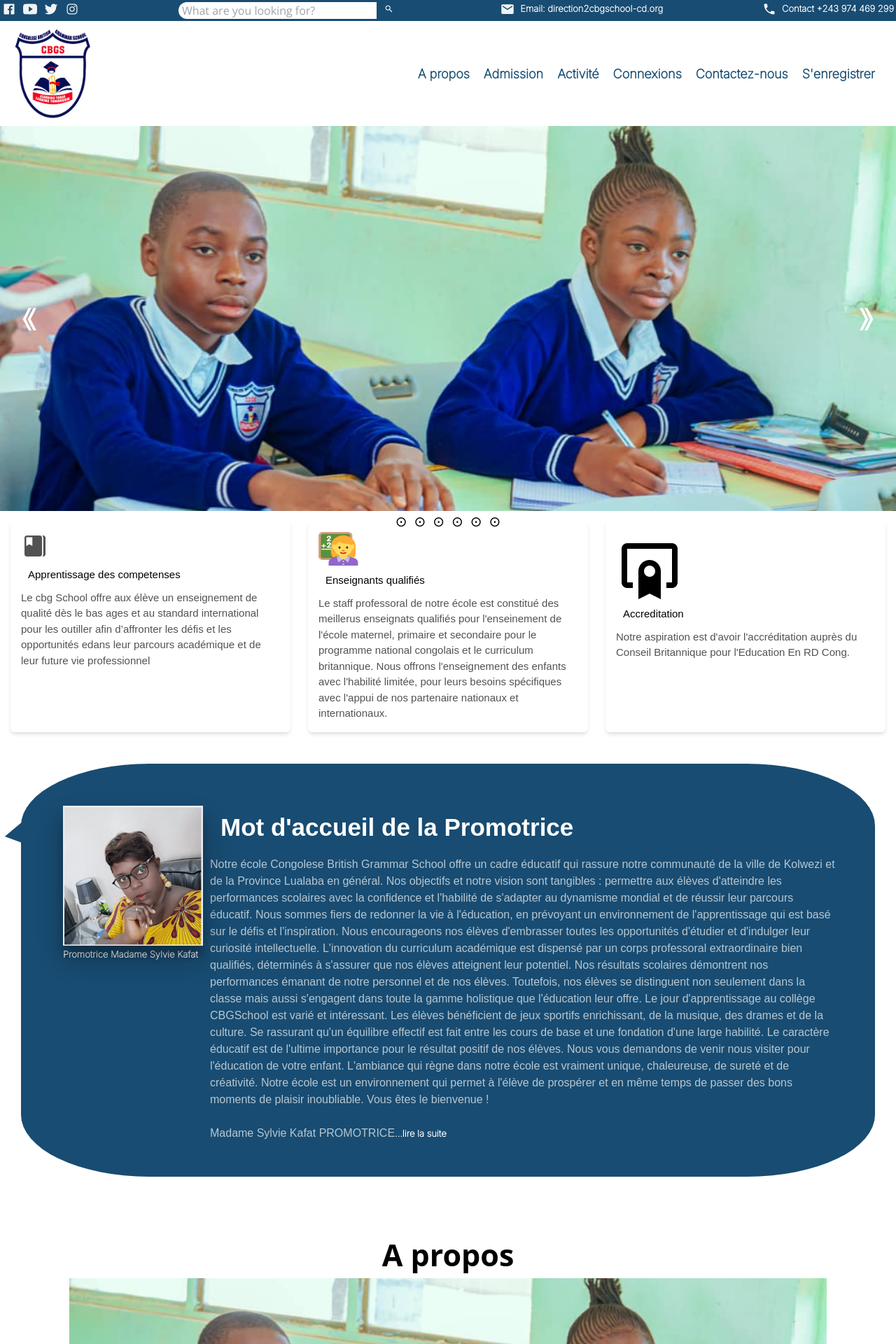
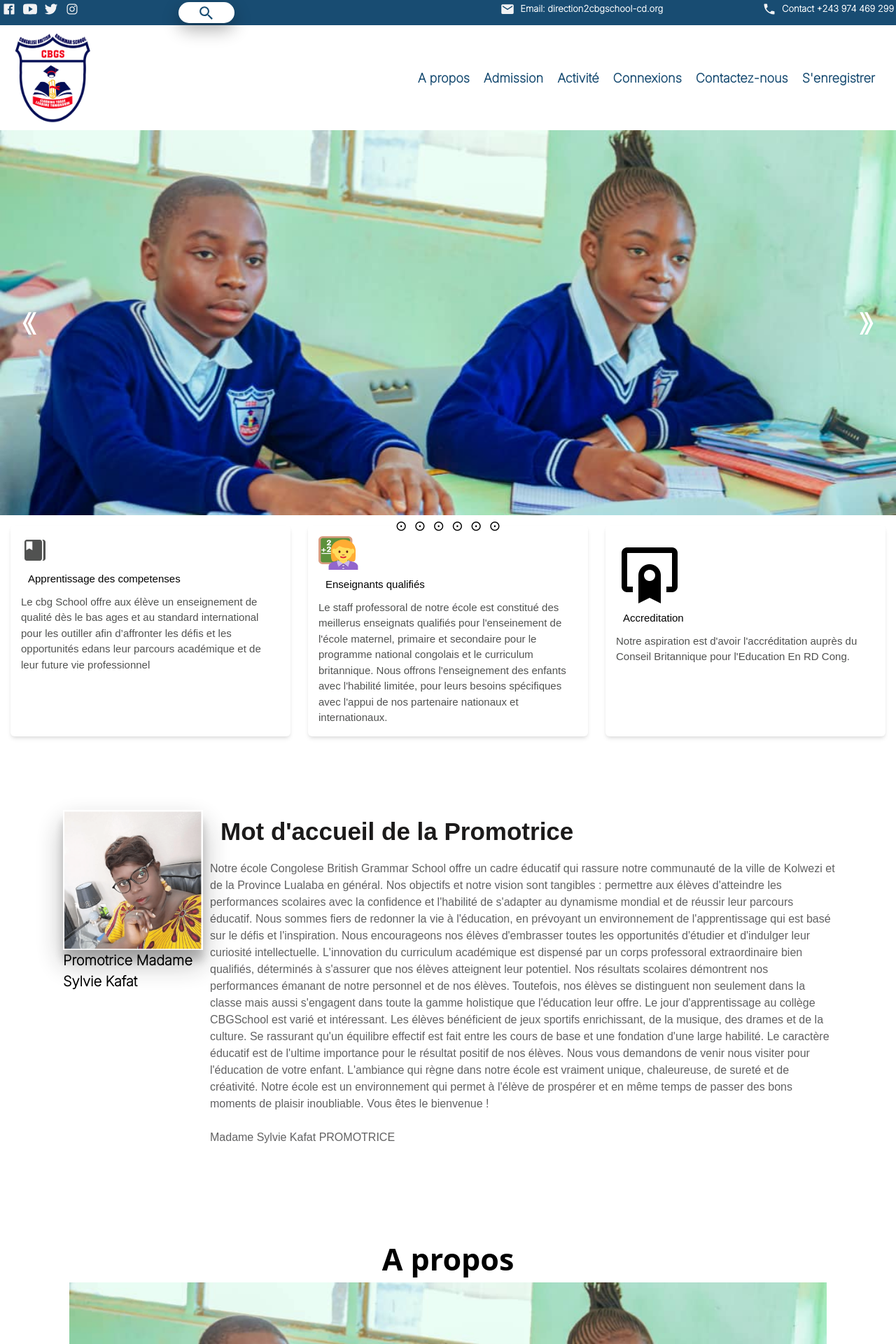
Before and after one commit to YannickZahinda/Congolese_British_Grammar_School_app, a React (Vite) app: page / in a window 1280 px wide. Shown: the top 1920 px of the page at 70% size. Built offline with nearby package versions, Linux system fonts and the light colour scheme.

Commit message:
awesome search bar

```diff
--- a/src/components/Content.css
+++ b/src/components/Content.css
@@ -1,52 +1,48 @@
 
 .mot_promoteur{
-    position: relative;
     font-family: Arial, Helvetica, sans-serif;
-    background-color: #184C72;
     padding: 50px;
     color: #e7ebed;
     margin: 30px;
     display: flex;
-    border-radius: 15%;
 }
 
-.mot_promoteur::before, .mot_promoteur::after {
-    content: '';
-    position: absolute;
-    border-bottom: 70px solid #184C72;
-    border-left: 40px solid transparent;
-    border-right: 40px solid transparent;
-    top: 70px;
-    left: -10px;
-    transform: rotate(140deg);
-}
-
-.mot_promoteur::after {
-    left: auto;
-    right: -10px;
-    transform: rotate(140deg);
+.mot_promoteur:hover {
+    transition: 0.5s ease-in;
+    background-color: rgba(235, 231, 231, 0.909);
 }
 
 .content {
     width: 80%;
-    color: #e7ebedc4;
+    color: #313233c4;
 }
 
 .prom-pic-container{
     padding: 10px;
 }
 
-.prom-pic-container > p {
+.prom-pic-container > span {
     font-size: 20px;
     font-weight: bolder;
     padding: 10px;
-    color: rgb(255, 253, 253);
+    color: rgb(12, 12, 12);
+    text-align: start;
+    width: 100%;
 }
 
 .heading {
     font-size: 40px;
     text-align: center;
     font-weight: bolder;
+}
+
+figure {
+    width: max-content;
+}
+
+figure span {
+    color: #000;
+    font-size: 20px;
 }
 
 .promo-picture{
@@ -70,7 +66,7 @@ caption {
     font-weight: bold;
     font-size: 35px;
     margin: 15px;
-    color: #fff;
+    color: rgb(27, 26, 26);
 }
 
 
@@ -174,7 +170,7 @@ caption {
     gap: 20px;
     padding: 30px;
     justify-content: center;
-    background-color: #65AA45;
+    background-color: #184C72;
     height: max-content;
     flex-wrap: wrap;
     flex-direction: column;
--- a/src/components/Content.jsx
+++ b/src/components/Content.jsx
@@ -106,8 +106,8 @@ const Content = () => {
         <div className='prom-pic-container'>
           <figure>
             <img src={promo} alt="promoteur image" className='promo-picture' />
+            <span> Promotrice  Madame <br /> Sylvie Kafat</span>
           </figure>
-          <span> Promotrice  Madame Sylvie Kafat</span>
         </div>
         <div className='content'>
           <h1 className='promoname'>Mot d'accueil de la Promotrice</h1>
@@ -187,7 +187,7 @@ const Content = () => {
           </div>
         </div>
       </div>
-      <EmbededYoutube EmbedId = "liw4lhuwvsk"/>
+      <div><EmbededYoutube EmbedId = "liw4lhuwvsk"/></div>
       <div className='philosophie'>
         <div className='philosophie-content'>
           <h1>Philosophie et valeurs Educatives</h1> <br />
--- a/src/components/EmbededYoutube.jsx
+++ b/src/components/EmbededYoutube.jsx
@@ -6,7 +6,7 @@ const EmbededYoutube = ({EmbedId}) => {
   return (
     <div className="embeded_youtube">
         <iframe
-         width="1000"
+         width="100%"
          height="480"
          src={`https://youtube.com/embed/${EmbedId}`}
          frameBorder="0"
--- a/src/components/UpperNav.css
+++ b/src/components/UpperNav.css
@@ -12,19 +12,29 @@
 
 
 .search {
-  width: 100%;
-  /* position: relative; */
+  width: max-content;
+  height: 30px;
   display: flex;
+  align-items: center;
+  cursor: pointer;
+  padding: 10px 20px;
+  background-color: #fff;
+  border-radius: 30px;
+  align-items: center;
+  box-shadow: 0 10px 25px rgba(0, 0, 0, 0.3);
 }
 
-.searchTerm {
-  width: 100%;
+.search:hover input {
+  width: 300px;
+}
+
+.search input {
+  width: 0;
+  outline: none;
   border: none;
-  padding: 5px;
-  height: 24px;
-  border-radius: 20px 0 0 20px;
-  outline: none;
-  color: #9DBFAF;
+  font-weight: 500;
+  transition: 0.8s;
+  background: transparent;
 }
 
 .searchTerm:focus{
@@ -34,13 +44,18 @@
 .searchButton {
   width: 40px;
   height: 24px;
-  border: 1px solid #184C72;
-  background: #184C72;
+  /* border: 1px solid #184C72; */
+  /* background: #184C72; */
   text-align: center;
   color: #fff;
-  border-radius: 0 20px 20px 0;
+  border-radius: 20px ;
   cursor: pointer;
   font-size: 13px;
+}
+
+.searchButton ion-icon {
+  color: #184C72;
+  font-size: 25px;
 }
 
 /*Resize the wrap to see the search bar change!*/
```
